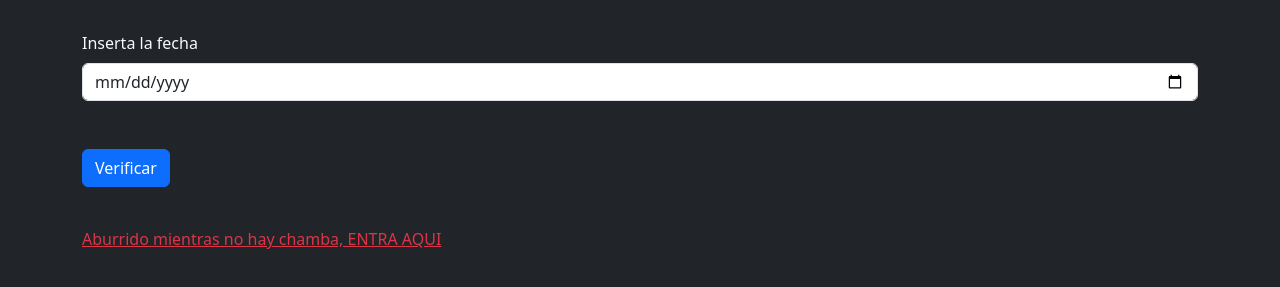
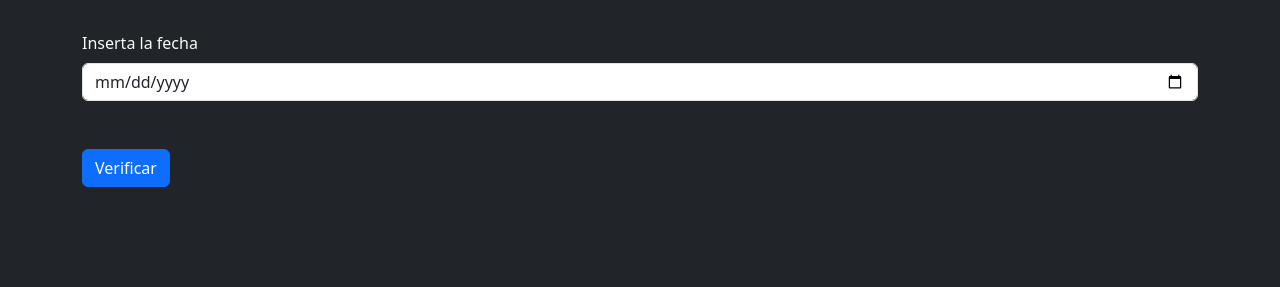
Before and after one commit to daniell2039/diasLaborales, a plain HTML site: page html/calendario.html in a window 1280 px wide. Shown: the part 73-360 px from the top of the page. Drawn offline with nearby package versions, Linux system fonts and the light colour scheme.

Commit message:
correcciones

```diff
--- a/html/calendario.html
+++ b/html/calendario.html
@@ -22,7 +22,6 @@
                   </form>
                   <p id="resultadoChamba"></p>
 
-                  <a href="./adivinaNumero.html" class="text-danger mt-4"> Aburrido mientras no hay chamba, ENTRA AQUI</a>
                 </div>
         </main>
         <script src="https://cdn.jsdelivr.net/npm/bootstrap@5.3.1/dist/js/bootstrap.bundle.min.js" integrity="sha384-HwwvtgBNo3bZJJLYd8oVXjrBZt8cqVSpeBNS5n7C8IVInixGAoxmnlMuBnhbgrkm" crossorigin="anonymous"></script>
```
